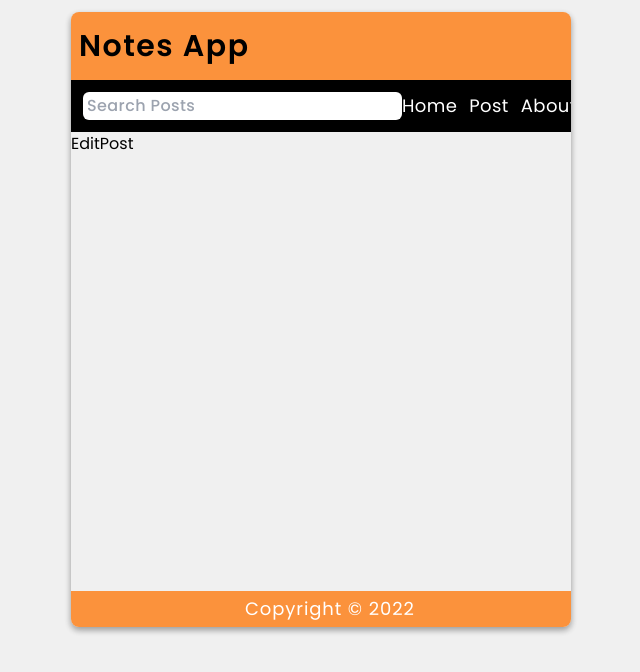
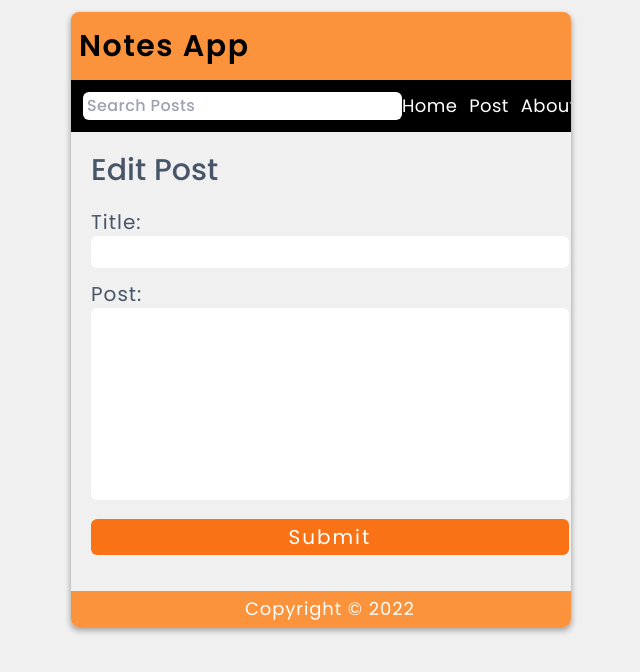
Before and after one commit to kawojue/Mini-Notes-App, a React (Vite) app: page /post/1/edit in a window 1280 px wide. Shown: the top 672 px of the page, without its empty margins (319-959 px from the left). Built offline with nearby package versions, Linux system fonts and the light colour scheme; no server answers.

Commit message:
seting up Edit Post itself

```diff
--- a/src/components/EditPost.jsx
+++ b/src/components/EditPost.jsx
@@ -1,8 +1,25 @@
-import React from 'react'
+import { useNavigate, useParams } from 'react-router-dom'
+import { useState, useEffect } from 'react'
 
 const EditPost = () => {
+    const { id } = useParams()
+    console.log(id)
     return (
-        <div>EditPost</div>
+        <form className="new-post p-5">
+            <h2>Edit Post</h2>
+            <article className="flex flex-col gap-3 mt-5">
+                <div>
+                    <label htmlFor="title">Title:</label>
+                    <input type="text" id="title" required />
+                </div>
+                <div className='relative'>
+                    <label htmlFor="content">Post:</label>
+                    <p className="absolute top-0 right-0"></p>
+                    <textarea id="content" required  ></textarea>
+                </div>
+                <button type="submit" className="btn trans">Submit</button>
+            </article>
+        </form>
     )
 }
 
```
